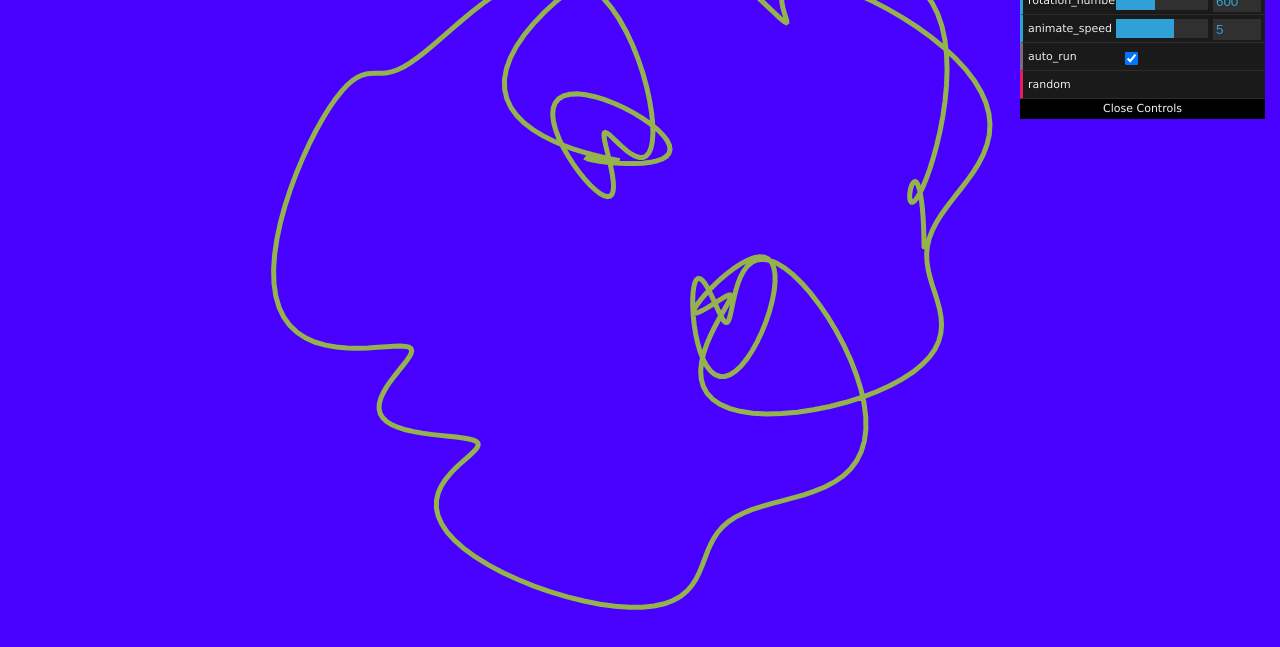
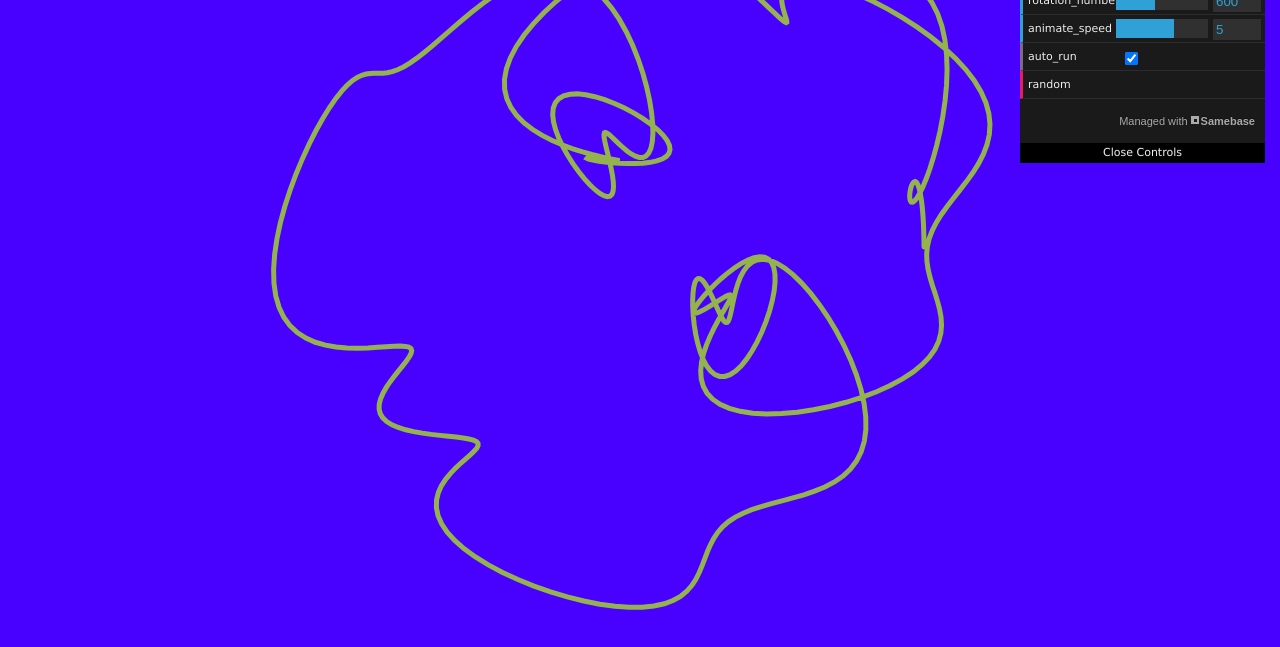
Before and after one commit to nicu-chiciuc/spiro, a website: page index.html in a window 1280 px wide. Shown: the part 153-800 px from the top of the page. Drawn offline with Linux system fonts and the light colour scheme.

Commit message:
Add Managed with Samebase attribution
* Add Managed with Samebase attribution

* Refine attribution contrast and layout

* Keep the attribution logo readable in the controls

* Include the Samebase logo in deployed assets

* Keep the attribution clear of the controls toggle

* Keep the focus outline inside the controls row

* Use inline Samebase attribution

```diff
--- a/index.html
+++ b/index.html
@@ -1,6 +1,45 @@
 	<!DOCTYPE HTML>
 	<html>
 	<head>
+		<style>
+			.dg.main li.samebase-attribution-row {
+				height: auto;
+				padding: 0;
+				border: 0;
+			}
+			.samebase-attribution {
+				display: flex;
+				align-items: center;
+				justify-content: flex-end;
+				box-sizing: border-box;
+				width: 100%;
+				min-height: 44px;
+				padding: 0 10px;
+				color: #aaa;
+				background: #1a1a1a;
+				font: 11px Arial, sans-serif;
+				text-decoration: none;
+			}
+			.samebase-attribution > span {
+				border-bottom: 1px solid transparent;
+				white-space: nowrap;
+			}
+			.samebase-attribution:hover > span {
+				border-bottom-color: currentColor;
+			}
+			.samebase-attribution svg {
+				display: inline-block;
+				margin-right: 0.15em;
+				vertical-align: baseline;
+			}
+			.samebase-attribution:focus-visible {
+				outline: 2px solid #fff;
+				outline-offset: -2px;
+			}
+			.dg.main > ul.closed .samebase-attribution-row {
+				display: none;
+			}
+		</style>
 		<script type="text/javascript" src="dat.gui.min.new.js"></script>
 		<script type="text/javascript" src="stats.min.js"></script>
 	</head>
@@ -184,6 +223,18 @@
 		tgui.add(controls, 'auto_run');
 
 		tgui.add(controls, 'random');
+
+		var attribution = document.createElement('a');
+		attribution.href = 'https://samebase.com';
+		attribution.target = '_blank';
+		attribution.rel = 'noopener noreferrer';
+		attribution.className = 'samebase-attribution';
+		attribution.innerHTML = '<span>Managed with <strong><svg xmlns="http://www.w3.org/2000/svg" viewBox="0 0 60 60" width="0.75em" height="0.75em" shape-rendering="crispEdges" aria-hidden="true"><path d="M0 0h60v60H0z M20 20h20v20H20z" fill="currentColor" fill-rule="evenodd"></path></svg>Samebase</strong></span>';
+		var attributionRow = document.createElement('li');
+		attributionRow.className = 'samebase-attribution-row';
+		attributionRow.appendChild(attribution);
+		tgui.__ul.appendChild(attributionRow);
+		tgui.onResize();
 
 		return tgui;
 	}
```
